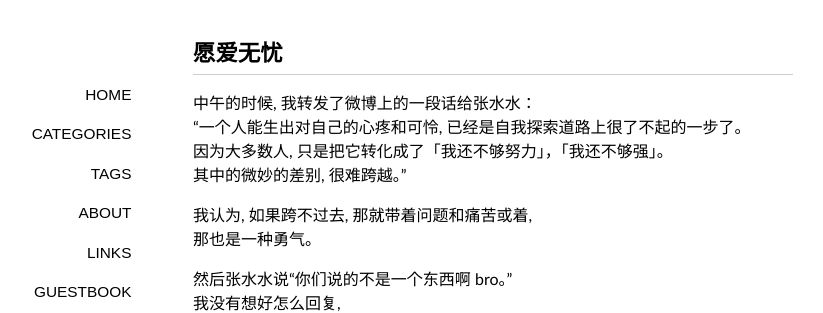
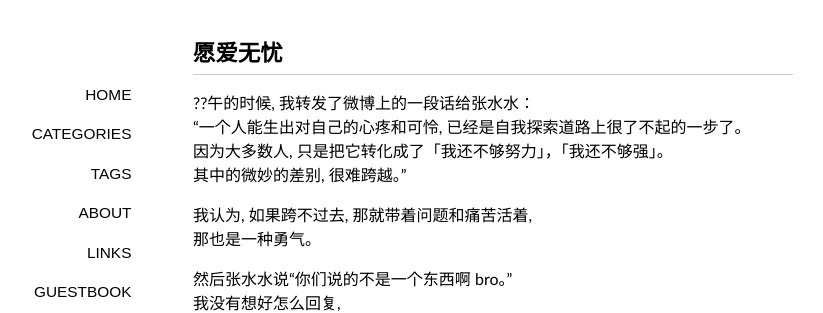
Before and after one commit to ohmyfish/ohmyfish.github.io, a Jekyll site: the page built from _posts/2024-09-25-愿爱无忧.md, in a window 1280 px wide. Shown: the top 313 px of the page, without its empty margins (147-970 px from the left). Built offline with Jekyll 4.4.1, drawn with Linux system fonts in a browser that asks for light colours; some web fonts are replaced; comment, search, counter and statistics services are not loaded.

Commit message:
默写旧时光

```diff
--- a/_posts/2024-09-25-愿爱无忧.md
+++ b/_posts/2024-09-25-愿爱无忧.md
@@ -4,12 +4,13 @@ title: 愿爱无忧
 categories: [默写旧时光]
 tags: [旧时光]
 ---
-中午的时候, 我转发了微博上的一段话给张水水：
+
+??午的时候, 我转发了微博上的一段话给张水水：
 “一个人能生出对自己的心疼和可怜, 已经是自我探索道路上很了不起的一步了。
 因为大多数人, 只是把它转化成了「我还不够努力」，「我还不够强」。
 其中的微妙的差别, 很难跨越。”
 
-我认为, 如果跨不过去, 那就带着问题和痛苦或着,
+我认为, 如果跨不过去, 那就带着问题和痛苦活着,
 那也是一种勇气。
 
 然后张水水说“你们说的不是一个东西啊 bro。”
```
